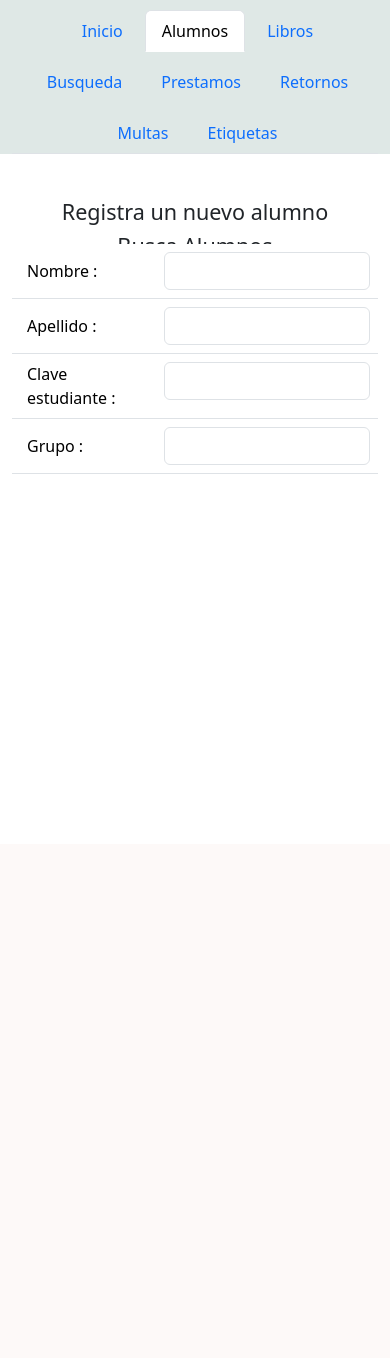
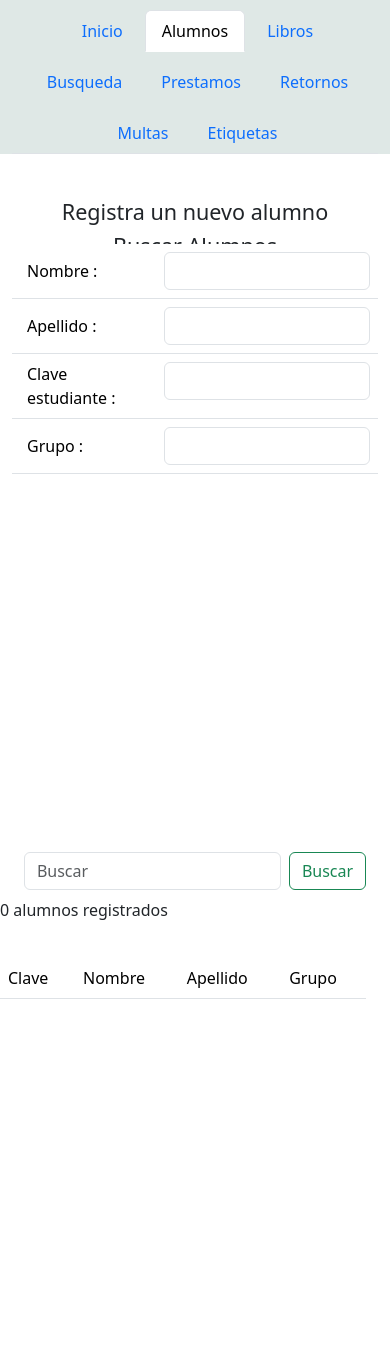
Before and after one commit to Gabrielsalom08/progamabiblio, a Django app: page /alumno in a window 390 px wide. Shown: the part 71-1429 px from the top of the page. Before the commit the page ends 545 px from the top, so only its background shows below. Run offline with Django 5.2, Linux system fonts and the light colour scheme; data that the repository does not hold is empty.

Commit message:
agrgado introducir un solo alumno por formulario y busquedas

```diff
--- a/biblio_app/templates/alumnos.html
+++ b/biblio_app/templates/alumnos.html
@@ -9,14 +9,14 @@
         <h4 style="margin-top: 15px;"> Registra un nuevo alumno</h4>
     </div>
     <div class="col-md-8">
-        <h4>Busca Alumnos</h4>
+        <h4>Buscar Alumnos</h4>
     </div>
     </div>
 </div>
 <div class="row">
     <div class="col-md-4">
         <div class="container" style="overflow-y: auto; height: 600px;">
-            <form class="d-flex" action="#" method="post">
+            <form class="d-flex" action="/alumno/agregar" method="post">
                 {%csrf_token%}
                 <table class="table">
                     <tr>
@@ -48,6 +48,43 @@
             {% endif %}
         </div>
     </div>
+    <div class="col-md-8">
+        <div class="row">
+           <nav class="navbar bg-body-light">
+            <div class="container-fluid justify-content-center align-items-center">
+                <form class="d-flex" role="search" action="alumno" method="get">
+                    <input class="form-control me-2" type="search" placeholder="Buscar" aria-label="Search" name="q" value="{{ request.GET.q }}">
+                    <button class="btn btn-outline-success" type="submit">Buscar</button>
+                </form>
+            </div>
+            </nav>
+            <div class="row" style="margin-top: 20 px;">
+                <p>{{alumnos|length}} alumnos registrados</p>
+            </div>
+            <div class="row" style="margin-top: 20px;">
+                <div class="container" style="overflow-y:auto ; height: 400px;">
+                <table class="table table-hover">
+                    <thead>
+                        <td>Clave</td>
+                        <td>Nombre</td>
+                        <td>Apellido</td>
+                        <td>Grupo</td>
+                    </thead>
+                    <tbody>
+                        {%for alumno in alumnos%}
+                            <tr>
+                                <td><span class="btn btn-success">{{alumno.clave}}</span></td>
+                                <td>{{alumno.nombre}}</td>
+                                <td>{{alumno.apellido}}</td>
+                                <td>{{alumno.grupo}}</td>
+                            </tr>
+                        {% endfor %}
+                    </tbody>
+                </table>
+                </div>
+            </div>
+        </div>
+    </div>
 </div>
 
  {% endblock %}
--- a/biblio_app/urls.py
+++ b/biblio_app/urls.py
@@ -27,6 +27,7 @@ urlpatterns = [
     path('retorno', retornos),
     path('multa', multas),
     path('etiqueta', etiquetas),
-    path('alumno', alumnos),
+    path('alumno', alumno_pest),
     path('',include("django.contrib.auth.urls")),
+    path('alumno/agregar',agregar_alum)
 ]
--- a/biblio_app/views.py
+++ b/biblio_app/views.py
@@ -5,6 +5,7 @@ from django.shortcuts import render, redirect
 from django.contrib.auth import authenticate, login
 from django.contrib import messages
 from .models import *
+from django.db.models import Q
 #register your models here
 
 # Create your views here.
@@ -40,6 +41,22 @@ def login_view(request):
 
     return render(request, 'login.html')
 
-def alumo_pest(request):
-    alumnos = alumno.objects.all()
-    return render(request,request,"alumnos.html",context={"current_tab": "alumno","alumnos":alumnos})
+def alumno_pest(request):
+    query = request.GET.get('q')
+    if query:
+        # Realiza la búsqueda utilizando el campo 'nombre' o 'apellido' o clave o grupo
+        alumnos = alumno.objects.filter(Q(nombre__icontains=query) | Q(apellido__icontains=query)|Q(clave__icontains=query) |Q(grupo__icontains=query) )
+    else:
+        # Si no hay búsqueda, muestra todos los alumnos
+        alumnos = alumno.objects.all()
+
+    return render(request, "alumnos.html", {"current_tab": "alumno", "alumnos": alumnos})
+
+
+def agregar_alum(request):
+    alumno_item= alumno(clave=request.POST['clave'],
+                        nombre=request.POST['nombre'],
+                        apellido=request.POST['apellido'],
+                        grupo=request.POST['grupo'],)
+    alumno_item.save()
+    return redirect('/alumno')
```
